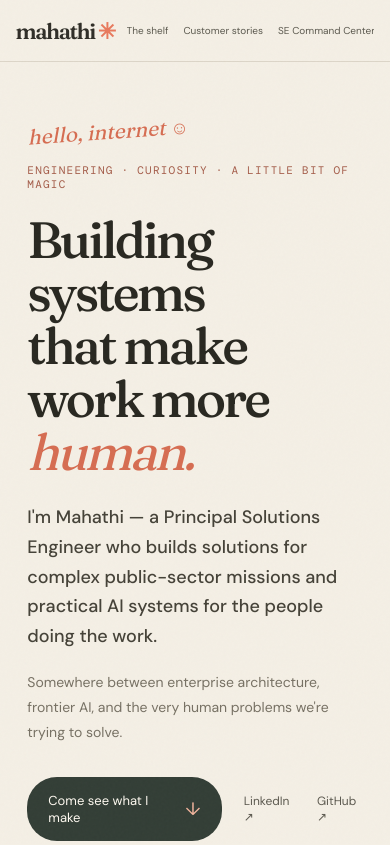
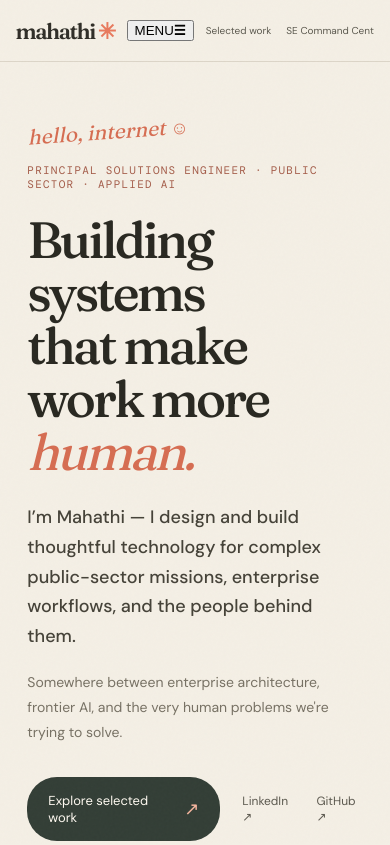
Before and after one commit to matsydevu/mahathi-applied-ai, a plain HTML site: page index.html in a window 390 px wide. Shown: the top 845 px of the page. Drawn offline with nearby package versions, Linux system fonts and the light colour scheme.

Commit message:
Art direct mobile portfolio hero and navigation

```diff
--- a/index.html
+++ b/index.html
@@ -15,18 +15,19 @@
 <div class="paper-grain"></div>
 <header class="nav">
   <a class="signature" href="#home">mahathi<span>✳</span></a>
-  <nav><a href="#shelf">The shelf</a><a href="#work">Customer stories</a><a href="#command-center">SE Command Center</a><a href="#notes">What I believe</a><a href="#design-lab">Design lab</a><a href="#about">A little about me</a></nav>
+  <button class="menu-toggle" type="button" aria-expanded="false" aria-controls="site-menu"><span>MENU</span><b aria-hidden="true">☰</b></button>
+  <nav id="site-menu" aria-label="Main navigation"><a href="#work">Selected work</a><a href="#command-center">SE Command Center</a><a href="#shelf">The shelf</a><a href="#notes">What I believe</a><a href="#design-lab">Design lab</a><a href="#about">About</a><a class="mobile-contact" href="https://www.linkedin.com/in/mahathidevulapalli/" target="_blank" rel="noopener noreferrer">Say hello ↗</a></nav>
   <a class="hello" href="https://www.linkedin.com/in/mahathidevulapalli/" target="_blank" rel="noopener noreferrer">Say hello <b>↗</b></a>
 </header>
 <main id="main-content">
 <section class="hero" id="home">
   <div class="hero-left">
     <div class="hand-note">hello, internet <span>☺</span></div>
-    <p class="kicker">ENGINEERING · CURIOSITY · A LITTLE BIT OF MAGIC</p>
+    <p class="kicker">PRINCIPAL SOLUTIONS ENGINEER · PUBLIC SECTOR · APPLIED AI</p>
     <h1>Building systems<br>that make work more <em>human.</em></h1>
-    <p class="intro">I'm Mahathi — a Principal Solutions Engineer who builds solutions for complex public-sector missions and practical AI systems for the people doing the work.</p>
+    <p class="intro">I’m Mahathi — I design and build thoughtful technology for complex public-sector missions, enterprise workflows, and the people behind them.</p>
     <p class="small-intro">Somewhere between enterprise architecture, frontier AI, and the very human problems we're trying to solve.</p>
-    <div class="hero-links"><a class="pill-button" href="#work">Come see what I make <span>↓</span></a><a class="quiet-link" href="https://www.linkedin.com/in/mahathidevulapalli/" target="_blank" rel="noopener noreferrer">LinkedIn ↗</a><a class="quiet-link" href="https://github.com/mdevSales" target="_blank" rel="noopener noreferrer">GitHub ↗</a></div>
+    <div class="hero-links"><a class="pill-button" href="#work">Explore selected work <span>↗</span></a><a class="quiet-link" href="https://www.linkedin.com/in/mahathidevulapalli/" target="_blank" rel="noopener noreferrer">LinkedIn ↗</a><a class="quiet-link" href="https://github.com/mdevSales" target="_blank" rel="noopener noreferrer">GitHub ↗</a></div>
     <div class="tiny-facts"><span>BASED IN VIRGINIA</span><span>9+ YEARS IN TECH</span><span>ALWAYS LEARNING</span></div>
   </div>
   <div class="hero-right">
```
